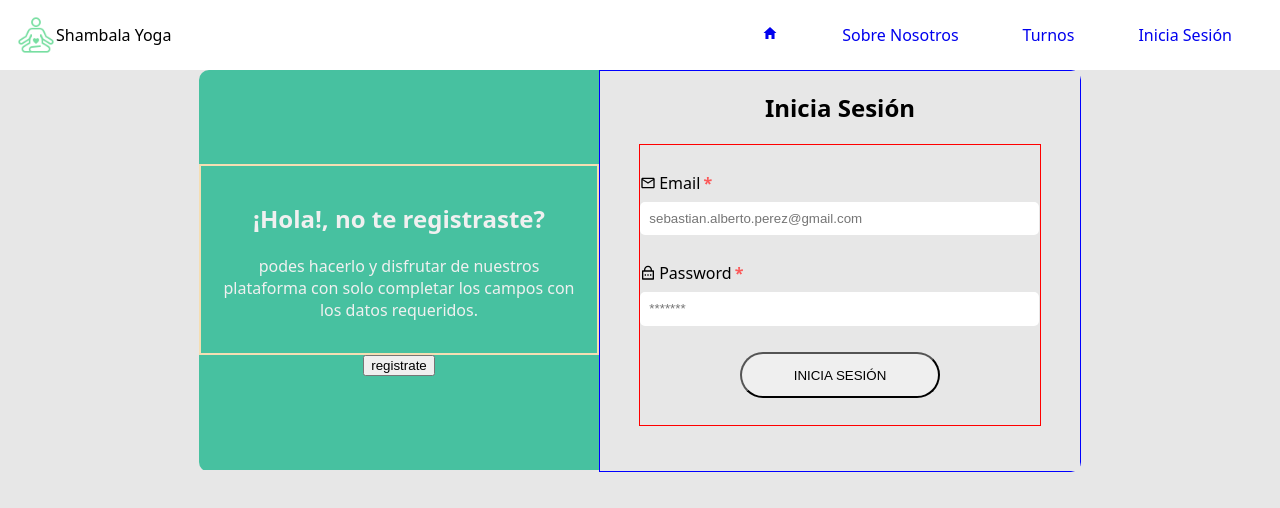
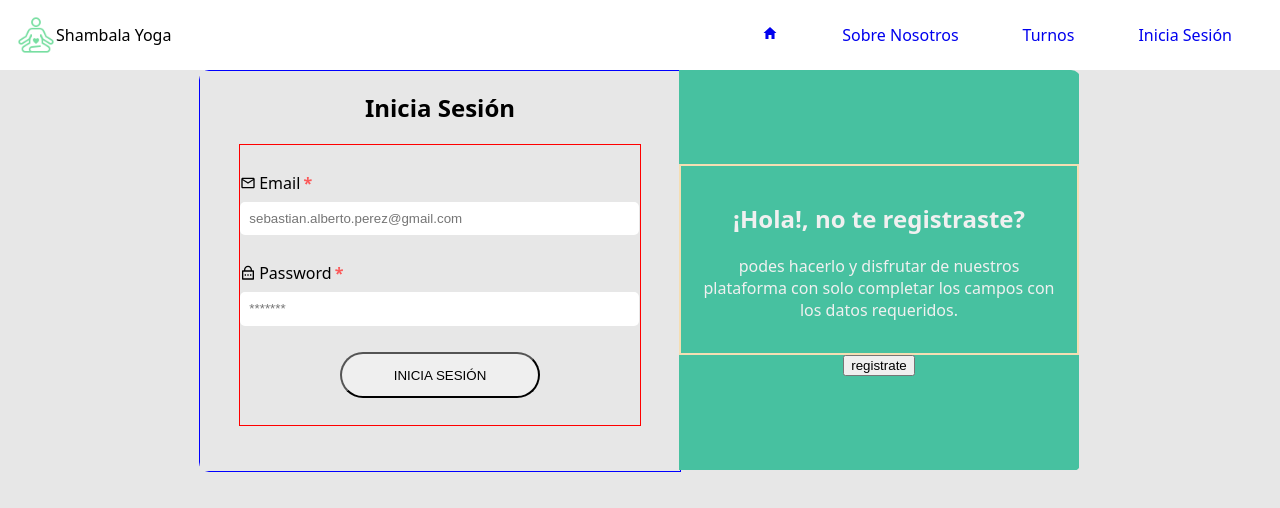
Before and after one commit to SebaPerez90/shambala-yoga, a React (Vite) app in the folder frontend/: page /form in a window 1280 px wide. Both pictures are taken after a click on the button "inciar sesión". Shown: the top 508 px of the page. Built offline with nearby package versions, Linux system fonts and the light colour scheme.

Commit message:
adding register component

```diff
--- a/frontend/src/components/Loguin.jsx
+++ b/frontend/src/components/Loguin.jsx
@@ -1,7 +1,16 @@
 import { MdOutlineMail } from 'react-icons/md';
 import { RiLockPasswordLine } from 'react-icons/ri';
 
-const Loguin = () => {
+import { useEffect } from 'react';
+
+import PropTypes from 'prop-types';
+
+const Loguin = ({ state }) => {
+  useEffect(() => {
+    const cont = document.querySelector('.loguin-container');
+    cont.classList.add('toggle-view-form')
+  }, [state]);
+
   return (
     <div className='loguin-container'>
       <h2>Inicia Sesión</h2>
@@ -51,4 +60,8 @@ const Loguin = () => {
   );
 };
 
+Loguin.propTypes = {
+  state: PropTypes.any,
+};
+
 export default Loguin;
--- a/frontend/src/components/Register.jsx
+++ b/frontend/src/components/Register.jsx
@@ -1,8 +1,6 @@
 import { FaRegUser } from 'react-icons/fa';
 import { MdOutlineMail } from 'react-icons/md';
 import { RiLockPasswordLine } from 'react-icons/ri';
-
-import PropTypes from 'prop-types';
 
 import '../styles/form.css';
 
@@ -72,8 +70,4 @@ const Register = () => {
   );
 };
 
-Register.propTypes = {
-  conditionalStyles: PropTypes.object,
-};
-
 export default Register;
--- a/frontend/src/styles/form.css
+++ b/frontend/src/styles/form.css
@@ -13,12 +13,30 @@
     align-items: center;
     justify-content: center;
     background-color: #47c1a0;
+    transition: all 700ms;
+    z-index: 20;
 
     .header-content {
       text-align: center;
       color: #f0f0f0;
       border: 2px solid wheat;
       padding: 1em;
+    }
+  }
+
+  .toggle-view-form {
+    transform: translate(-25em);
+    animation-delay: 400ms;
+  }
+
+  .sign-up {
+    transform: translateX(120%);
+    transition: all 600ms;
+
+    .header-content {
+      opacity: 0;
+      animation: appearContent 700ms linear forwards;
+      animation-delay: 300ms;
     }
   }
 
@@ -31,6 +49,7 @@
     flex-direction: column;
     align-items: center;
     opacity: 0;
+    z-index: 10;
     animation: appearContent 400ms linear forwards;
 
     .form-container {
--- a/frontend/src/views/Form.jsx
+++ b/frontend/src/views/Form.jsx
@@ -9,16 +9,16 @@ const Form = () => {
   const [logued, setLogued] = useState(false);
 
   const changeViewForm = () => {
-    const element = document.getElementById('main-container');
-    console.log(element);
+    const element = document.getElementById('sign-container');
+    element.classList.toggle('sign-up');
     setLogued(!logued);
   };
 
   return (
-    <section
-      id='main-container'
-      className='main-container'>
-      <div className='sign-container'>
+    <section className='main-container'>
+      <div
+        id='sign-container'
+        className='sign-container'>
         <div className='header-content'>
           <h2>
             {logued
@@ -38,7 +38,7 @@ const Form = () => {
           {logued ? 'registrate' : 'inciar sesión'}
         </button>
       </div>
-      {logued ? <Loguin /> : <Register />}
+      {logued ? <Loguin state={logued} /> : <Register state={logued} />}
     </section>
   );
 };
```
